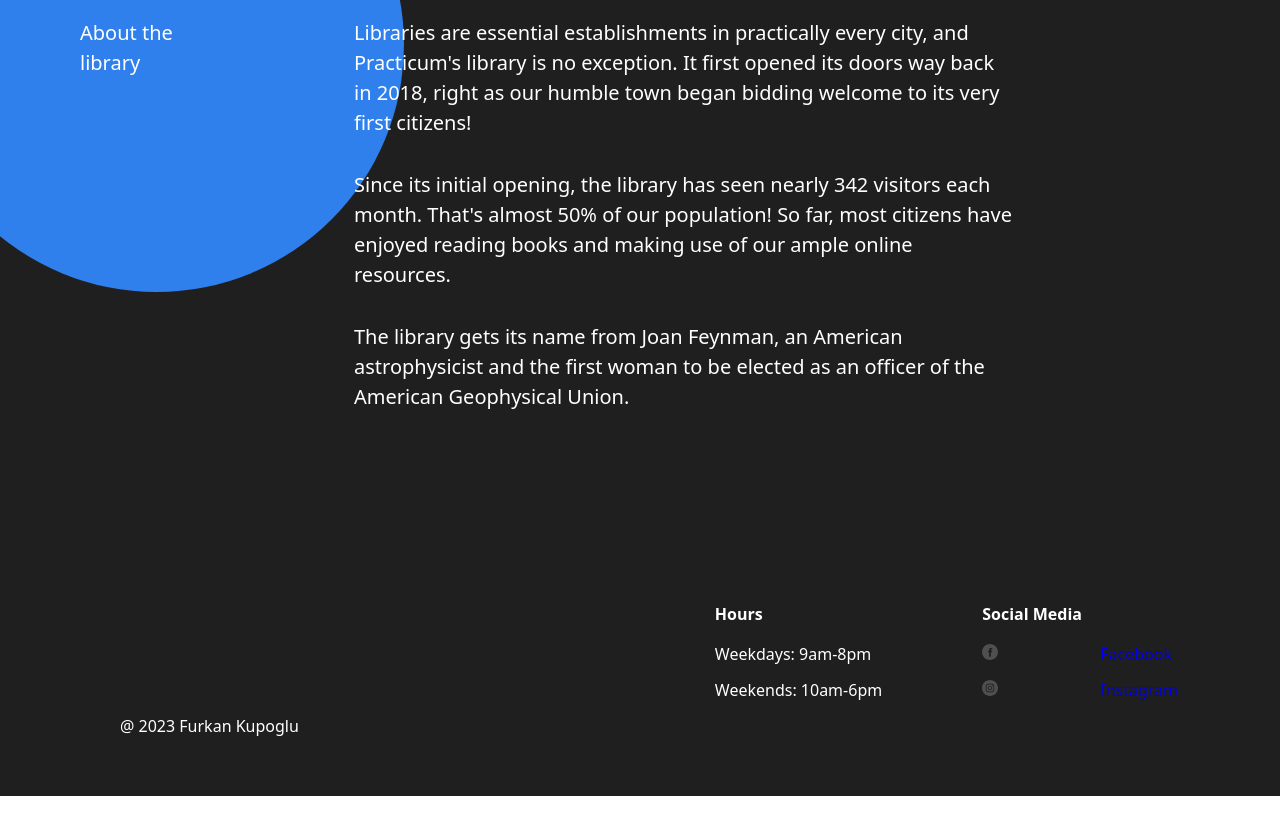
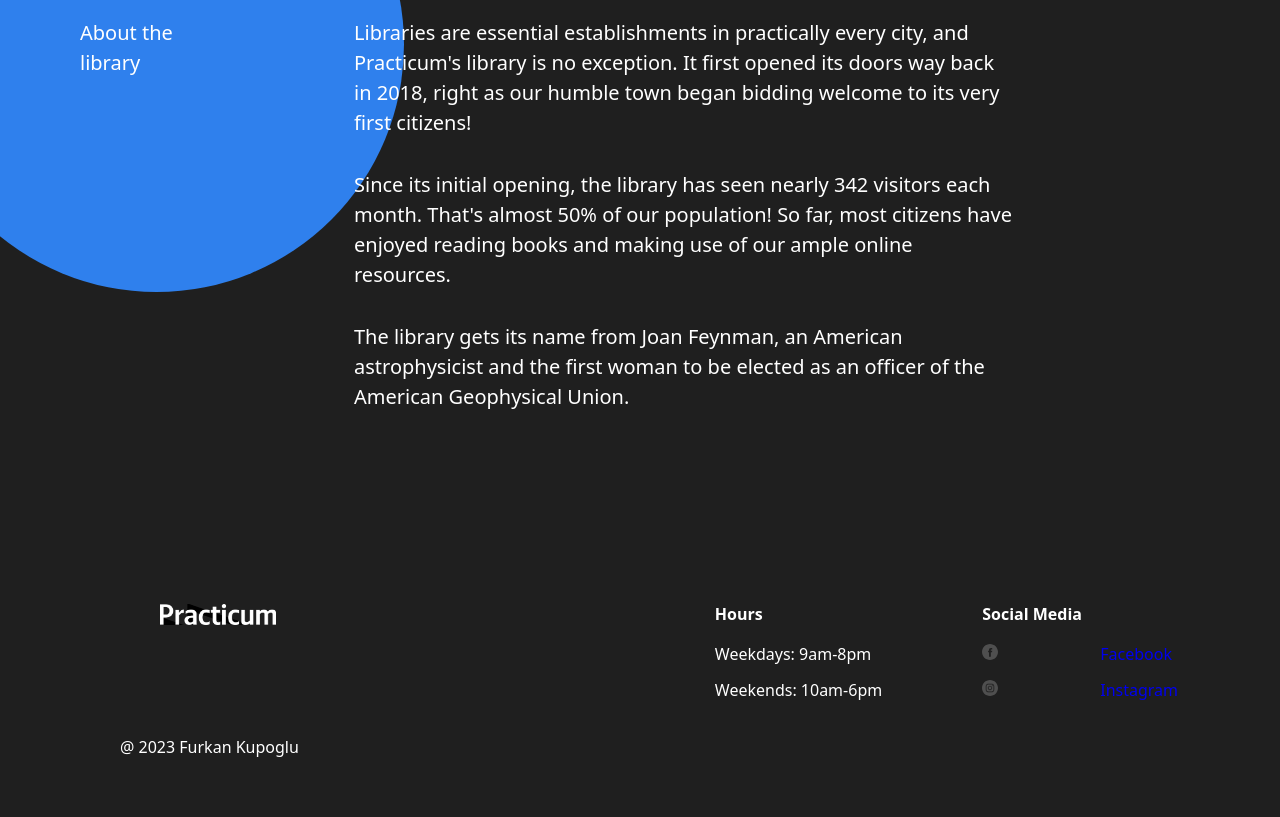
Before and after one commit to mfurkankup/se_project_library, a plain HTML site: page index.html in a window 1280 px wide. Shown: the part 3476-4293 px from the top of the page. Before the commit the page ends 4272 px from the top, so only its background shows below. Drawn offline with Linux system fonts and the light colour scheme.

Commit message:
Update project for first submission

```diff
--- a/index.html
+++ b/index.html
@@ -290,6 +290,11 @@
         <div class="footer__columns">
           <div class="footer__column">
             <a class="footer__logo"></a>
+            <img
+              src="./images/logo_white.png"
+              alt="logo white"
+              class="footer__logo"
+            />
           </div>
           <div class="footer__column footer__column_content_hours">
             <h4 class="footer__column-heading">Hours</h4>
```
